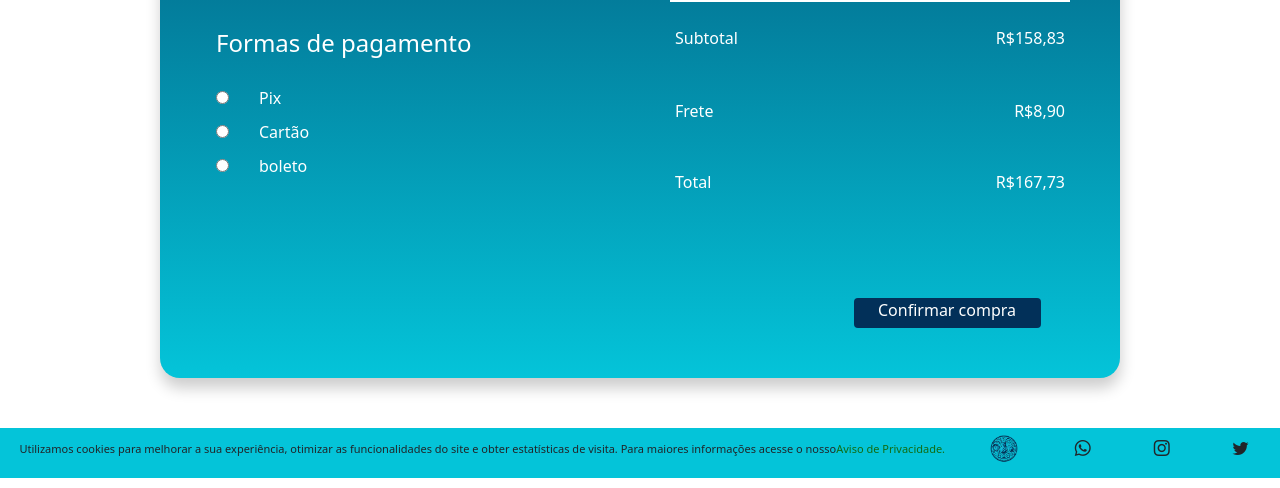
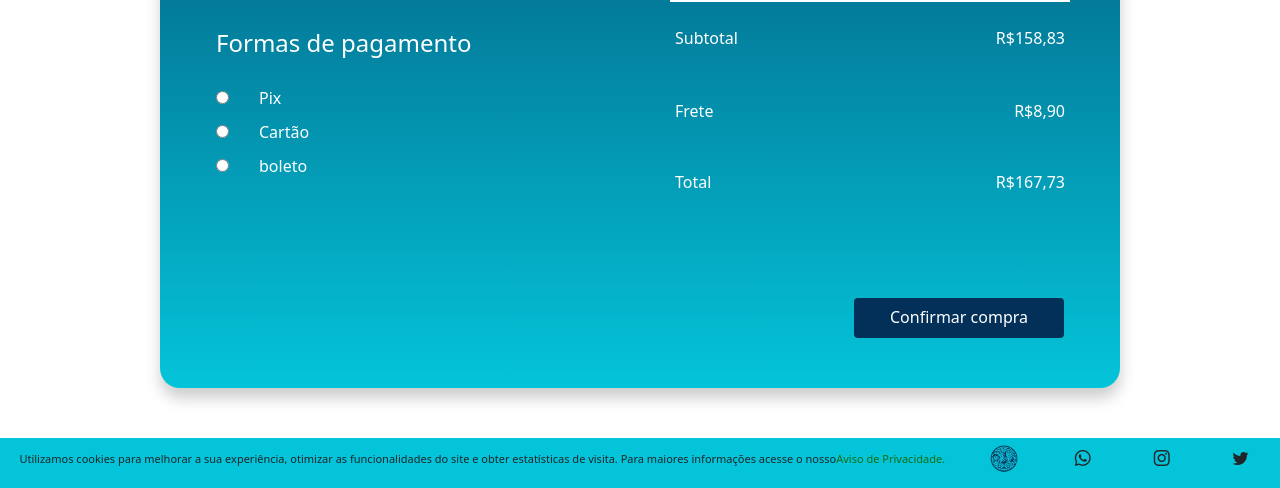
Before and after one commit to matheus-bicarato/Magic-Drinks, a PHP site: the page made by carrinho e produto/carrinho.html in a window 1280 px wide. Shown: the part 652-1140 px from the top of the page. Run offline with PHP 8.4, Linux system fonts and the light colour scheme; some libraries are stand-ins or nearby versions.

Commit message:
brunin-30/11 pt2

```diff
--- a/carrinho e produto/carrinho.css
+++ b/carrinho e produto/carrinho.css
@@ -186,9 +186,7 @@ table {
     border-collapse: collapse;
 }
 
-.parte-de-cima{
-    color: #fff;
-}
+
 
 .cart-info {
     display: flex;
@@ -196,6 +194,7 @@ table {
 }
 
 th {
+    margin-top: -30px;
     text-align: left;
     padding: 5px;
     color: #fff;
@@ -292,10 +291,17 @@ th:last-child {
 
 .confirmar-compra{
     background-color: #023059;
-    height: 30px;
-    width: 187px;
+    height: 40px;
+    width: 210px;
     margin-left: 668px;
     border-radius: .25rem;
+}
+
+.confirmar-compra p{
+    margin-top: 7px;
+    text-align: center;
+    justify-content: center;
+    align-items: center;
 }
 
 .confirmar-compra p{
--- a/carrinho e produto/carrinho.html
+++ b/carrinho e produto/carrinho.html
@@ -89,7 +89,7 @@
 
                     <table>
 
-                        <tr class="parte-de-cima">
+                        <tr>
                             <th>Produtos</th>
                             <th>Quantidade</th>
                             <th>Subtotal</th>
```
